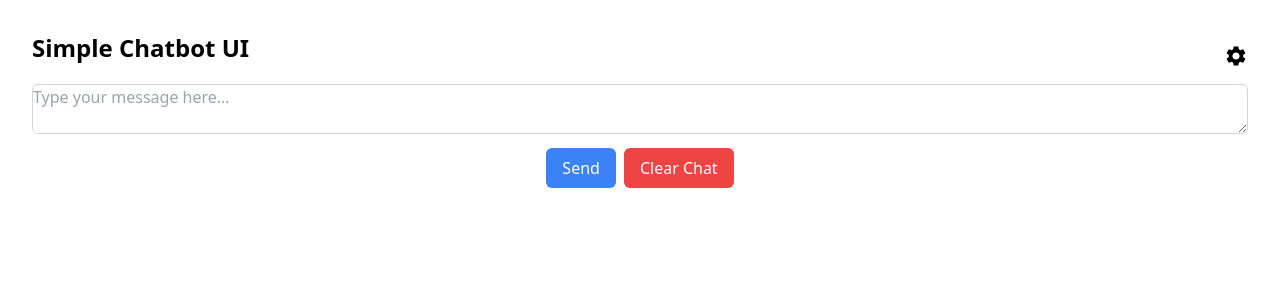
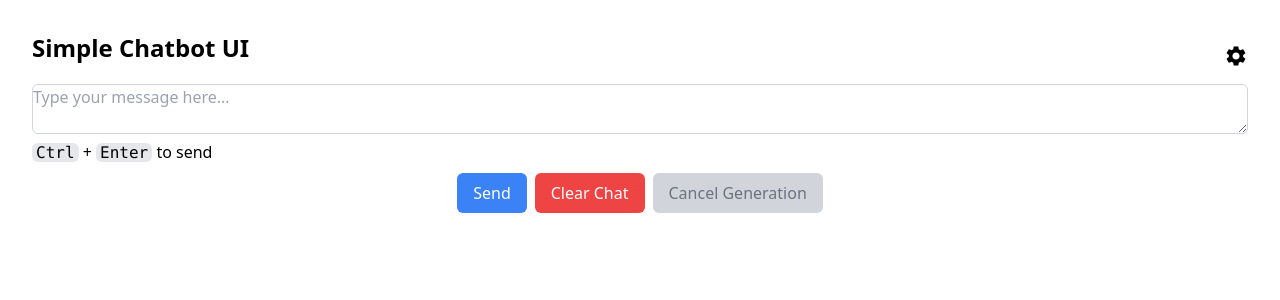
Before and after one commit to Googlefan256/simple_chatbot_ui, a React (Vite) app: page / in a window 1280 px wide. Shown: the top 300 px of the page. Built offline with nearby package versions, Linux system fonts and the light colour scheme.

Commit message:
feat: better ui design

```diff
--- a/src/App.tsx
+++ b/src/App.tsx
@@ -1,5 +1,5 @@
-import { useState } from "react";
-import { ChatHistory, generate } from "./api";
+import { useRef, useState } from "react";
+import { ChatHistory, createStream, readStream } from "./api";
 import { MdSettings } from "react-icons/md";
 import { SettingsWindow } from "./settings";
 import { useSettings } from "./settings-hook";
@@ -37,6 +37,8 @@ function App() {
 		count: number;
 		time: number;
 	} | null>(null);
+	const [cancel, setCancel] = useState(() => () => {});
+	const submitRef = useRef<HTMLButtonElement | null>(null);
 	return (
 		<div
 			className={`min-h-screen ${settings.dark ? "bg-black text-white" : ""}`}
@@ -88,11 +90,41 @@ function App() {
 					minRows={2}
 					placeholder="Type your message here..."
 					onChange={(e) => setUserPrompt(e.target.value)}
+					onKeyDown={(e) => {
+						if (e.key === "Enter" && e.ctrlKey) {
+							e.preventDefault();
+							e.stopPropagation();
+							e.currentTarget?.blur();
+							submitRef.current?.click();
+							const event = new KeyboardEvent("keydown", {
+								key: "Enter",
+							});
+							e.target.dispatchEvent(event);
+						}
+					}}
 					value={userPrompt || ""}
 					className={`border border-gray-300 rounded-md w-full mt-1 ${
 						settings.dark ? "bg-gray-800 text-white" : ""
 					} resize-y`}
 				/>
+				<p>
+					<kbd
+						className={`${
+							settings.dark ? "bg-gray-800 text-white" : "bg-gray-200"
+						} px-1 rounded-md`}
+					>
+						Ctrl
+					</kbd>{" "}
+					+{" "}
+					<kbd
+						className={`${
+							settings.dark ? "bg-gray-800 text-white" : "bg-gray-200"
+						} px-1 rounded-md`}
+					>
+						Enter
+					</kbd>{" "}
+					to send
+				</p>
 				{speedInfo && (
 					<p className="text-sm text-gray-500">
 						Last response took {speedInfo.time.toFixed(2)} seconds and{" "}
@@ -102,6 +134,7 @@ function App() {
 				)}
 				<div className="flex justify-center mt-2">
 					<button
+						ref={submitRef}
 						onClick={async () => {
 							if (!userPrompt) return;
 							if (responseStream) return;
@@ -114,11 +147,25 @@ function App() {
 							const startTime = Date.now();
 							let tokens = 0;
 							let resText = "";
-							for await (const response of generate(
+							const stream = await createStream(
 								settings.api_base_url,
 								[...history, { role: "user", content: userPrompt }],
 								settings.seed,
-							)) {
+							);
+							const reader = stream?.getReader();
+							if (!reader) {
+								setResponseStream(null);
+								setHistory((history) => [
+									...history,
+									{ role: "assistant", content: "Unknown Error" },
+								]);
+								return;
+							}
+							setCancel(() => () => {
+								reader.cancel();
+								setCancel(() => () => {});
+							});
+							for await (const response of readStream(reader)) {
 								tokens++;
 								resText += response;
 								setResponseStream(resText);
@@ -149,6 +196,13 @@ function App() {
 					>
 						Clear Chat
 					</button>
+					<button
+						onClick={responseStream ? cancel : () => {}}
+						disabled={!responseStream}
+						className="bg-yellow-500 text-white px-4 py-2 rounded-md ml-2 disabled:bg-gray-300 disabled:text-gray-500 disabled:cursor-not-allowed"
+					>
+						Cancel Generation
+					</button>
 				</div>
 			</div>
 		</div>
--- a/src/api.ts
+++ b/src/api.ts
@@ -6,7 +6,7 @@ function decSafe(dec: TextDecoder, value: Uint8Array) {
 	}
 }
 
-export async function* generate(
+export async function createStream(
 	base: string,
 	chat: ChatHistory[],
 	seed: number,
@@ -19,10 +19,13 @@ export async function* generate(
 			},
 			body: JSON.stringify(chat),
 		})
-	).body?.getReader();
-	if (!stream) {
-		return;
-	}
+	).body;
+	return stream;
+}
+
+export async function* readStream(
+	stream: ReadableStreamDefaultReader<Uint8Array>,
+) {
 	let stack = new Uint8Array();
 	const dec = new TextDecoder(undefined, {
 		fatal: true,
--- a/src/editable.tsx
+++ b/src/editable.tsx
@@ -13,7 +13,7 @@ export function Editable({
 	useEffect(() => {
 		setContentStable(content);
 		// this is because we just need to set the contentStable once
-	}, []);
+	}, []); // eslint-disable-line react-hooks/exhaustive-deps
 	return (
 		<span>
 			<div
```
